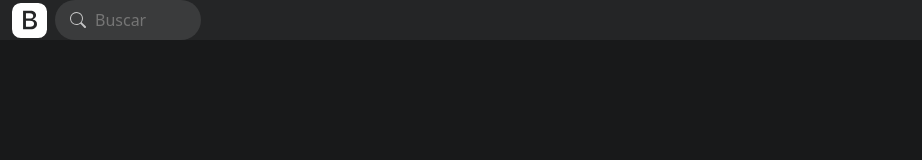
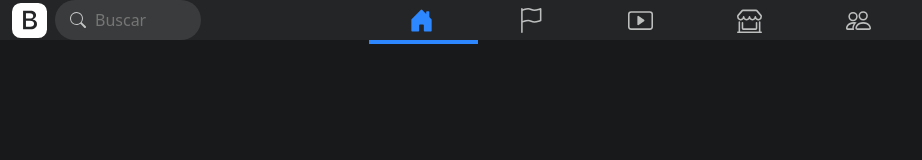
Before and after one commit to Bernard301094/red-social, a plain HTML site: page index.html in a window 1280 px wide. Shown: the whole page, without its empty margins (0-922 px from the left). Drawn offline with Linux system fonts and the light colour scheme.

Commit message:
Menú principal creado

```diff
--- a/css/styles.css
+++ b/css/styles.css
@@ -63,3 +63,31 @@ header .barra-busqueda .icono {
     left: 15px;
     color:var(--texto);
 }
+
+/* ---------------------------------------- Menú Principal ------------------------------------------------ */
+header .menu a {
+    display: inline-flexbox;
+    padding: 10px 40px;
+}
+
+header .menu a:hover {
+    color: var(--texto);
+    background: var(--input);
+    border-radius: 5px;
+}
+
+header .menu a svg {
+    width: 25px;
+    height: 25px;
+}
+
+header .menu .active {
+    border-bottom: 4px solid var(--activo);
+    color:var(--activo)
+}
+
+header .menu .active:hover {
+    background: none;
+    border-radius: 0px;
+    color:var(--activo)
+}
--- a/index.html
+++ b/index.html
@@ -10,7 +10,7 @@
 <body>
     <header class="fixed-top">
         <div class="container-fluid">
-            <div class="row">
+            <div class="row justify-content-between align-items-center">
                 <!-- Logo y Barra de Búsqueda -->
                 <div class="col-2 d-flex align-items-center">
                     <a href="#" class="logo me-2">
@@ -30,7 +30,34 @@
                 </div>
 
                 <!-- Logo y Barra de Búsqueda -->
-                <div class="col-6"></div>
+                <div class="menu col-6 text-center">
+                    <a href="#" class="active">
+                        <svg xmlns="http://www.w3.org/2000/svg" width="16" height="16" fill="currentColor" class="bi bi-house-door-fill" viewBox="0 0 16 16">
+                            <path d="M6.5 14.5v-3.505c0-.245.25-.495.5-.495h2c.25 0 .5.25.5.5v3.5a.5.5 0 0 0 .5.5h4a.5.5 0 0 0 .5-.5v-7a.5.5 0 0 0-.146-.354L13 5.793V2.5a.5.5 0 0 0-.5-.5h-1a.5.5 0 0 0-.5.5v1.293L8.354 1.146a.5.5 0 0 0-.708 0l-6 6A.5.5 0 0 0 1.5 7.5v7a.5.5 0 0 0 .5.5h4a.5.5 0 0 0 .5-.5"/>
+                        </svg>
+                    </a>
+                    <a href="#">
+                        <svg xmlns="http://www.w3.org/2000/svg" width="16" height="16" fill="currentColor" class="bi bi-flag" viewBox="0 0 16 16">
+                            <path d="M14.778.085A.5.5 0 0 1 15 .5V8a.5.5 0 0 1-.314.464L14.5 8l.186.464-.003.001-.006.003-.023.009a12.435 12.435 0 0 1-.397.15c-.264.095-.631.223-1.047.35-.816.252-1.879.523-2.71.523-.847 0-1.548-.28-2.158-.525l-.028-.01C7.68 8.71 7.14 8.5 6.5 8.5c-.7 0-1.638.23-2.437.477A19.626 19.626 0 0 0 3 9.342V15.5a.5.5 0 0 1-1 0V.5a.5.5 0 0 1 1 0v.282c.226-.079.496-.17.79-.26C4.606.272 5.67 0 6.5 0c.84 0 1.524.277 2.121.519l.043.018C9.286.788 9.828 1 10.5 1c.7 0 1.638-.23 2.437-.477a19.587 19.587 0 0 0 1.349-.476l.019-.007.004-.002h.001M14 1.221c-.22.078-.48.167-.766.255-.81.252-1.872.523-2.734.523-.886 0-1.592-.286-2.203-.534l-.008-.003C7.662 1.21 7.139 1 6.5 1c-.669 0-1.606.229-2.415.478A21.294 21.294 0 0 0 3 1.845v6.433c.22-.078.48-.167.766-.255C4.576 7.77 5.638 7.5 6.5 7.5c.847 0 1.548.28 2.158.525l.028.01C9.32 8.29 9.86 8.5 10.5 8.5c.668 0 1.606-.229 2.415-.478A21.317 21.317 0 0 0 14 7.655V1.222z"/>
+                        </svg>
+                    </a>
+                    <a href="#">
+                        <svg xmlns="http://www.w3.org/2000/svg" width="16" height="16" fill="currentColor" class="bi bi-play-btn" viewBox="0 0 16 16">
+                            <path d="M6.79 5.093A.5.5 0 0 0 6 5.5v5a.5.5 0 0 0 .79.407l3.5-2.5a.5.5 0 0 0 0-.814l-3.5-2.5z"/>
+                            <path d="M0 4a2 2 0 0 1 2-2h12a2 2 0 0 1 2 2v8a2 2 0 0 1-2 2H2a2 2 0 0 1-2-2zm15 0a1 1 0 0 0-1-1H2a1 1 0 0 0-1 1v8a1 1 0 0 0 1 1h12a1 1 0 0 0 1-1z"/>
+                        </svg>
+                    </a>
+                    <a href="#">
+                        <svg xmlns="http://www.w3.org/2000/svg" width="16" height="16" fill="currentColor" class="bi bi-shop-window" viewBox="0 0 16 16">
+                            <path d="M2.97 1.35A1 1 0 0 1 3.73 1h8.54a1 1 0 0 1 .76.35l2.609 3.044A1.5 1.5 0 0 1 16 5.37v.255a2.375 2.375 0 0 1-4.25 1.458A2.371 2.371 0 0 1 9.875 8 2.37 2.37 0 0 1 8 7.083 2.37 2.37 0 0 1 6.125 8a2.37 2.37 0 0 1-1.875-.917A2.375 2.375 0 0 1 0 5.625V5.37a1.5 1.5 0 0 1 .361-.976l2.61-3.045zm1.78 4.275a1.375 1.375 0 0 0 2.75 0 .5.5 0 0 1 1 0 1.375 1.375 0 0 0 2.75 0 .5.5 0 0 1 1 0 1.375 1.375 0 1 0 2.75 0V5.37a.5.5 0 0 0-.12-.325L12.27 2H3.73L1.12 5.045A.5.5 0 0 0 1 5.37v.255a1.375 1.375 0 0 0 2.75 0 .5.5 0 0 1 1 0M1.5 8.5A.5.5 0 0 1 2 9v6h12V9a.5.5 0 0 1 1 0v6h.5a.5.5 0 0 1 0 1H.5a.5.5 0 0 1 0-1H1V9a.5.5 0 0 1 .5-.5m2 .5a.5.5 0 0 1 .5.5V13h8V9.5a.5.5 0 0 1 1 0V13a1 1 0 0 1-1 1H4a1 1 0 0 1-1-1V9.5a.5.5 0 0 1 .5-.5"/>
+                        </svg>
+                    </a>
+                    <a href="#">
+                        <svg xmlns="http://www.w3.org/2000/svg" width="16" height="16" fill="currentColor" class="bi bi-people" viewBox="0 0 16 16">
+                            <path d="M15 14s1 0 1-1-1-4-5-4-5 3-5 4 1 1 1 1zm-7.978-1A.261.261 0 0 1 7 12.996c.001-.264.167-1.03.76-1.72C8.312 10.629 9.282 10 11 10c1.717 0 2.687.63 3.24 1.276.593.69.758 1.457.76 1.72l-.008.002a.274.274 0 0 1-.014.002H7.022ZM11 7a2 2 0 1 0 0-4 2 2 0 0 0 0 4m3-2a3 3 0 1 1-6 0 3 3 0 0 1 6 0M6.936 9.28a5.88 5.88 0 0 0-1.23-.247A7.35 7.35 0 0 0 5 9c-4 0-5 3-5 4 0 .667.333 1 1 1h4.216A2.238 2.238 0 0 1 5 13c0-1.01.377-2.042 1.09-2.904.243-.294.526-.569.846-.816M4.92 10A5.493 5.493 0 0 0 4 13H1c0-.26.164-1.03.76-1.724.545-.636 1.492-1.256 3.16-1.275ZM1.5 5.5a3 3 0 1 1 6 0 3 3 0 0 1-6 0m3-2a2 2 0 1 0 0 4 2 2 0 0 0 0-4"/>
+                        </svg>
+                    </a>
+                </div>
 
                 <!-- Logo y Barra de Búsqueda -->
                 <div class="col-2"></div>
```
